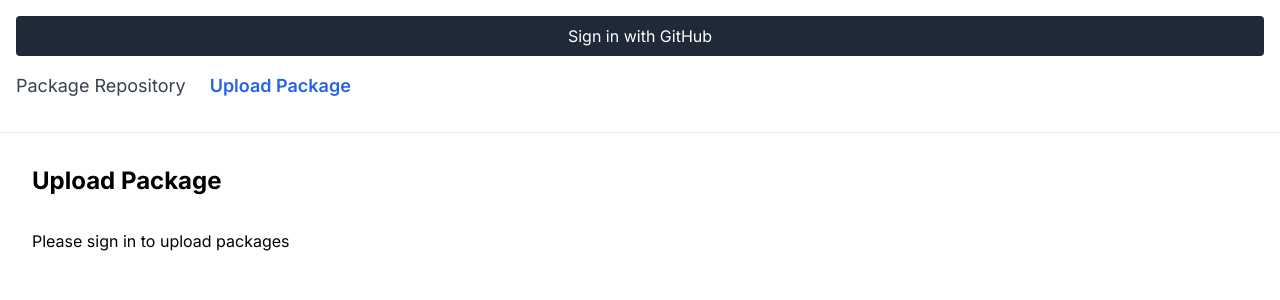
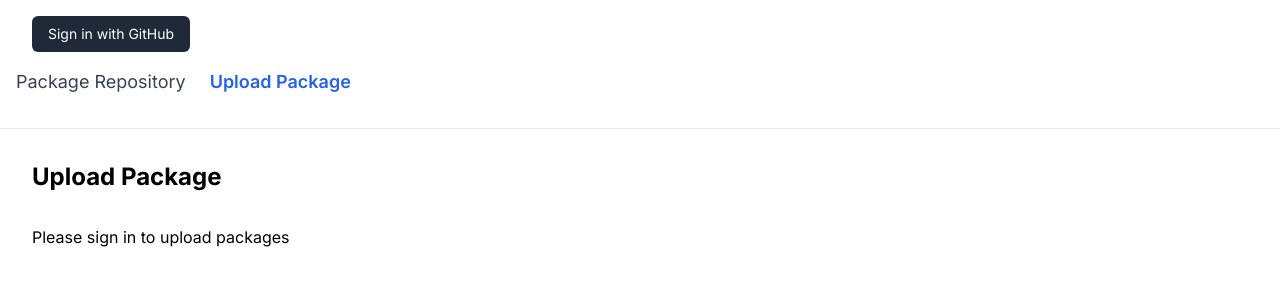
Before and after one commit to Mudlet/mudlet-package-repository, a Next.js app in the folder mudlet-package-site/: page /upload in a window 1280 px wide. Shown: the top 300 px of the page. Built offline with nearby package versions, Linux system fonts and the light colour scheme; no server answers.

Commit message:
Enhance Auth component styling for improved user experience and accessibility

```diff
--- a/mudlet-package-site/app/components/Auth.tsx
+++ b/mudlet-package-site/app/components/Auth.tsx
@@ -7,11 +7,11 @@ export const Auth = () => {
 
   if (session) {
     return (
-      <div className="flex items-center gap-4">
-        <p>Welcome, {session.user?.name}</p>
+      <div className="flex items-center gap-4 px-4">
+        <span className="text-gray-700">Welcome, {session.user?.name}</span>
         <button
           onClick={() => signOut()}
-          className="px-4 py-2 bg-red-500 text-white rounded"
+          className="px-4 py-2 text-sm bg-gray-100 hover:bg-gray-200 text-gray-700 rounded-md transition-colors"
         >
           Sign out
         </button>
@@ -20,28 +20,28 @@ export const Auth = () => {
   }
 
   return (
-    <div className="flex flex-col gap-2">
+    <div className="flex flex-wrap gap-3 px-4">
       <button
         onClick={() => signIn('github')}
-        className="px-4 py-2 bg-gray-800 text-white rounded"
+        className="px-4 py-2 text-sm bg-gray-800 hover:bg-gray-900 text-white rounded-md transition-colors"
       >
         Sign in with GitHub
       </button>
       {/* <button
         onClick={() => signIn('facebook')}
-        className="px-4 py-2 bg-blue-600 text-white rounded"
+        className="px-4 py-2 text-sm bg-blue-600 hover:bg-blue-700 text-white rounded-md transition-colors"
       >
         Sign in with Facebook
       </button>
       <button
         onClick={() => signIn('apple')}
-        className="px-4 py-2 bg-black text-white rounded"
+        className="px-4 py-2 text-sm bg-black hover:bg-gray-900 text-white rounded-md transition-colors"
       >
         Sign in with Apple
       </button>
       <button
         onClick={() => signIn('azure-ad')}
-        className="px-4 py-2 bg-blue-500 text-white rounded"
+        className="px-4 py-2 text-sm bg-blue-500 hover:bg-blue-600 text-white rounded-md transition-colors"
       >
         Sign in with Microsoft
       </button> */}
```
